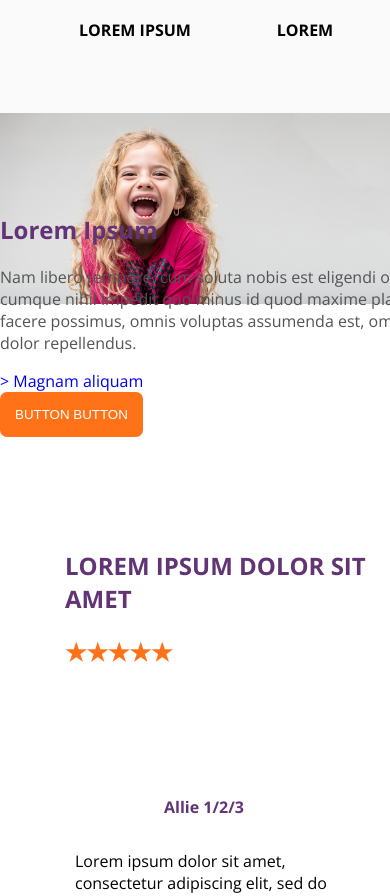
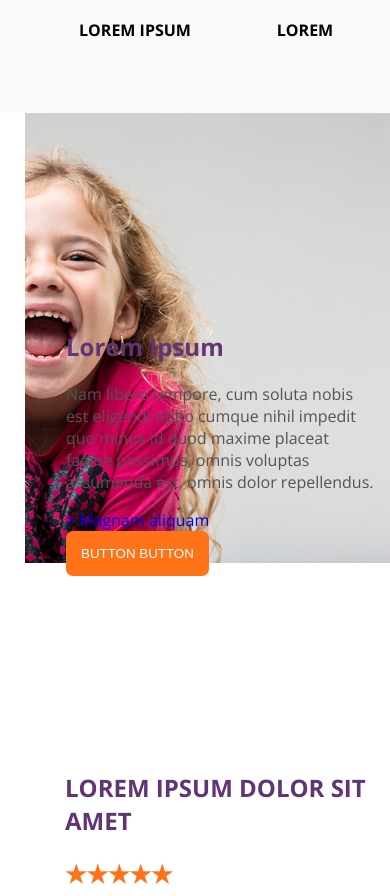
Before and after one commit to alliecaton/rg-test, a React (Create React App) app: page / in a window 390 px wide. Shown: the part 2545-3441 px from the top of the page. Built offline with nearby package versions, Linux system fonts and the light colour scheme.

Commit message:
responsiveness work

```diff
--- a/src/App.css
+++ b/src/App.css
@@ -41,10 +41,7 @@ body {
 }
 
 .fourth-body {
-	/* background-image: url('./assets/banner-2.jpg');
-	background-size: cover;
-	background-repeat: no-repeat; */
-	/* padding-bottom: 10%; */
+	padding-bottom: 10%;
 	overflow: hidden;
 	height: auto;
 	display: grid;
@@ -189,20 +186,11 @@ body {
 	text-align: center;
 }
 
+/* carousel styles */
+
 .stars {
 	color: #ff7218;
 }
-
-/* .slick-arrow {
-	color: black;
-} */
-/*
-.custom-carousel button {
-	color: black;
-	z-index: 1;
-} */
-
-/* carousel styles */
 
 .slick-prev:before,
 .slick-next:before {
@@ -233,18 +221,24 @@ body {
 }
 
 .button-wrapper {
-	margin: 5%;
-	padding: 5px;
+	margin: 15%;
+
 	float: right;
-	width: 100%;
+	width: 70%;
 }
 
 .image-behind {
 	position: absolute;
 	/* height: auto; */
 	max-width: 100%;
-	min-width: 460px;
+	min-height: 450px;
 	/* max-height: auto; */
 	object-fit: cover;
 	z-index: -1;
 }
+
+@media screen and (max-width: 1fr) {
+	.button-wrapper {
+		padding-top: 1000px;
+	}
+}
```
